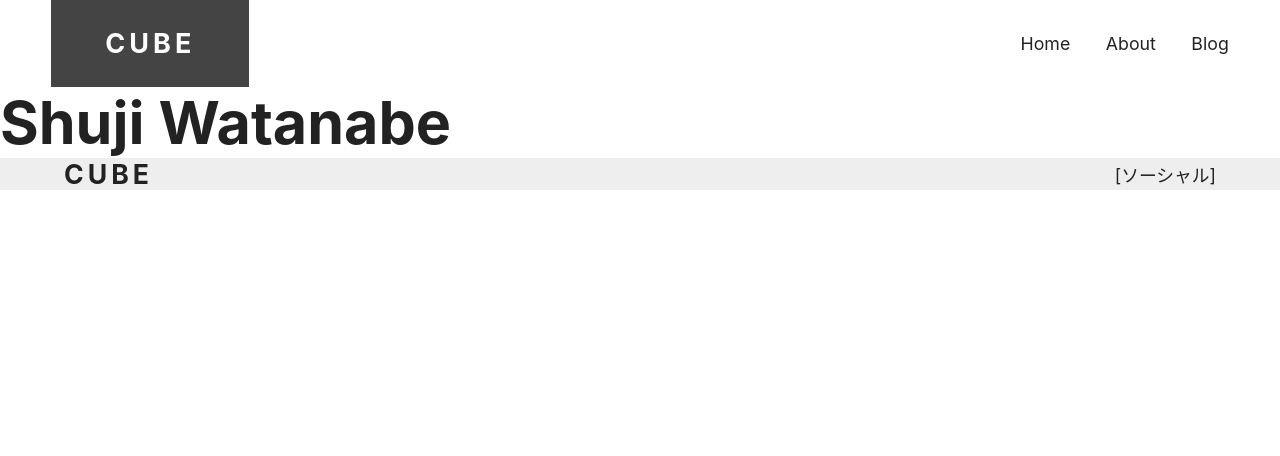
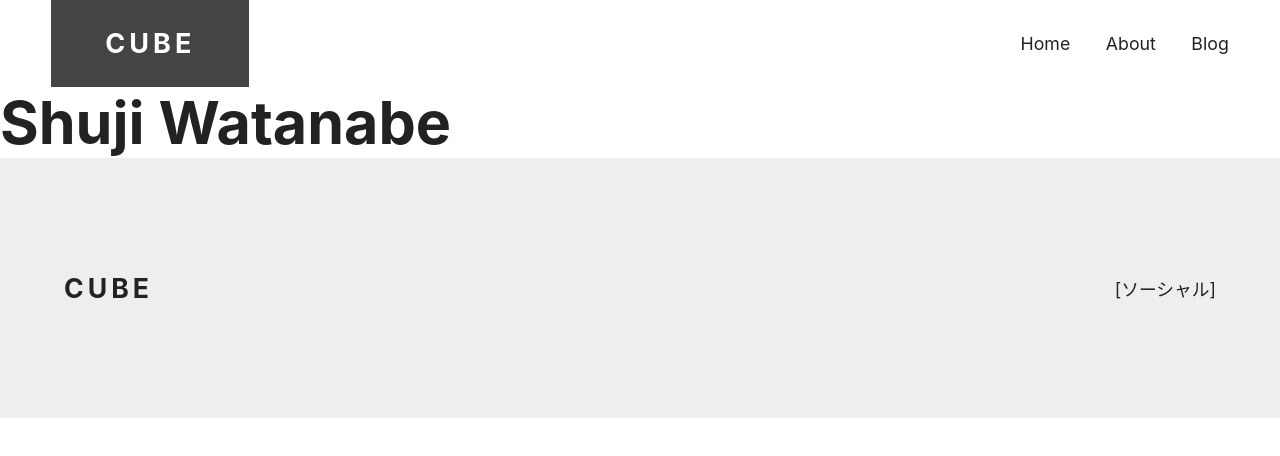
Before and after one commit to shu913/learning-repository, a Next.js app: page / in a window 1280 px wide. Shown: the top 456 px of the page. Built offline with nearby package versions, Linux system fonts and the light colour scheme.

Commit message:
グローバルスタイルの設定

```diff
--- a/styles/globals.css
+++ b/styles/globals.css
@@ -1,31 +1,32 @@
 :root {
-  /* カラー */
+  /* カラー（色） */
   --white: #ffffff;
   --gray-10: #eeeeee;
   --gray-25: #aaaaaa;
   --gray-50: #707070;
   --gray-75: #444444;
   --black: #222222;
-  --accent: 0d87e0;
+  --accent: #0d87e0;
 
-  /* フォントサイズ */
+  /* タイポグラフィ（フォントサイズ） */
   --body: clamp(1rem, 0.95rem + 0.2vw, 1.125rem); /* 16-18px */
   --display: clamp(4.5rem, 1.83rem + 11.34vw, 10rem); /* 72-160px */
   --heading1: clamp(2rem, 1.3rem + 3vw, 4rem); /* 32-64px */
   --heading2: calc(var(--body) * 1.5); /* 24-27px */
   --heading3: calc(var(--body) * 1.2); /* 19.2-21.6px */
-  --small-heading2: clamp(0.875rem, 4vw - 1rem, 1.6875rem); /* 16-18px */
-  --small-heading3: calc(var(var(--small-heading2)) * 0.86); /* 12-23px */
+  --small-heading2: clamp(0.875rem, 4vw - 1rem, 1.6875rem); /* 14-27px */
+  --small-heading3: calc(var(--small-heading2) * 0.86); /* 12-23px */
 
-  /* スペース */
+  /* スペース（余白・間隔） */
   --space-xs: clamp(1.25rem, 1rem + 0.98vw, 1.875rem); /* 20-30px */
-  --space-sm: calc(var(var(--space-xs)) * 1.5); /* 30-45px */
-  --space-md: calc(var(var(--space-xs)) * 2); /* 40-60px */
-  --space-lg: calc(var(var(--space-xs)) * 3); /* 60-90px */
-  --space-xl: calc(var(var(--space-xs)) * 4); /* 80-120px */
+  --space-sm: calc(var(--space-xs) * 1.5); /* 30-45px */
+  --space-md: calc(var(--space-xs) * 2); /* 40-60px */
+  --space-lg: calc(var(--space-xs) * 3); /* 60-90px */
+  --space-xl: calc(var(--space-xs) * 4); /* 80-120px */
   --space-jump: clamp(1.25rem, 0.35rem + 3.8vw, 3.75rem); /* 20-60px */
 }
 
+/* 基本設定 */
 body {
   color: var(--black);
   font-family: -apple-system, BlinkMacSystemFont, 'Segoe UI', Helvetica, Arial, sans-serif;
@@ -45,13 +46,21 @@ h3 {
 }
 
 /* リセット */
-body, h1, h2, h3, p, figure, ul {
+body,
+h1,
+h2,
+h3,
+p,
+figure,
+ul {
   margin: 0;
   padding: 0;
   list-style: none;
 }
 
-*, *::before, *::after {
+*,
+*::before,
+*::after {
   box-sizing: border-box;
 }
 
```
